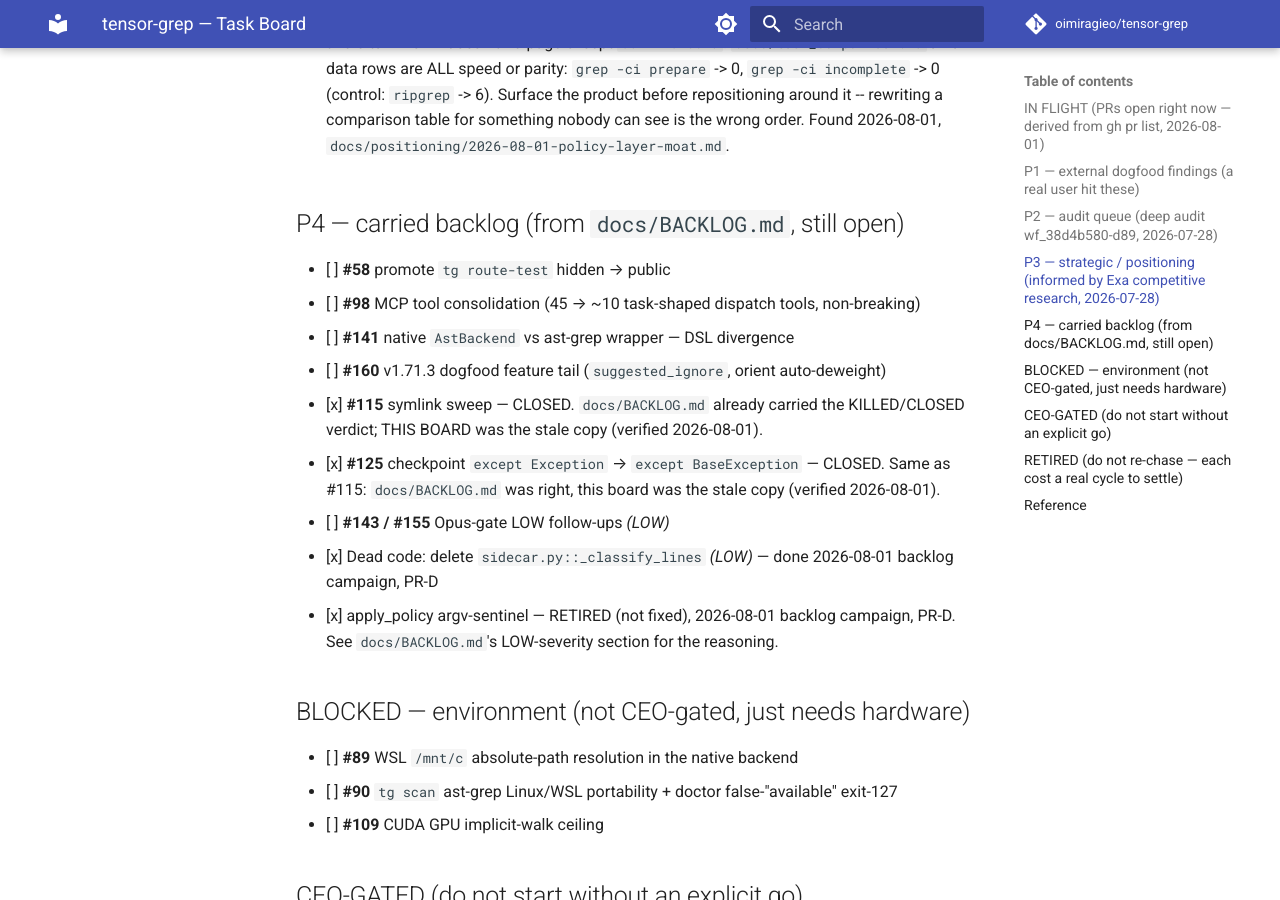
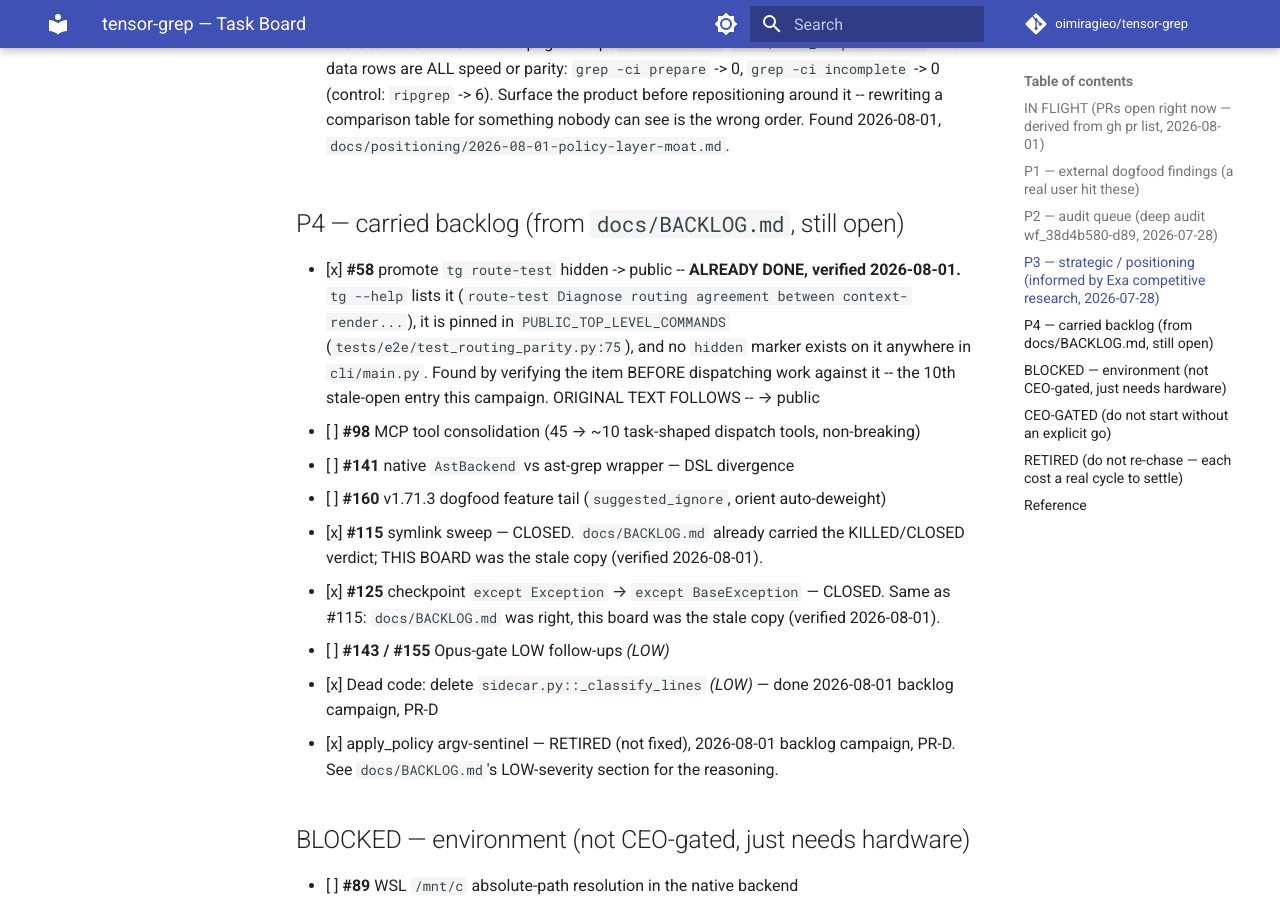
Before and after one commit to oimiragieo/tensor-grep, an MkDocs documentation site: the page built from docs/TASK_BOARD.md, in a window 1280 px wide and 900 px high, scrolled down 6483 px. Built offline with MkDocs 1.6.1 and Material for MkDocs 9.7.7, drawn with Linux system fonts in a browser that asks for light colours; comment, search, counter and statistics services are not loaded.

Commit message:
docs: close #58 -- tg route-test was already public
The hourly backlog driver picked #58 ("promote tg route-test hidden -> public")
as its dispatch candidate, then verified the item before spawning an agent
against it. It is already done:

  tg --help          lists "route-test  Diagnose routing agreement between..."
  routing parity     "route-test" pinned in PUBLIC_TOP_LEVEL_COMMANDS (:75)
  cli/main.py        no `hidden` marker on the command anywhere

This is the 10th stale-open entry found this campaign (nine in the reconcile,
this one today). It is also the concrete argument for verifying an item BEFORE
dispatching: an agent sent to "make route-test public" would have spent a cycle
discovering the same thing, or worse, invented a change to justify the task.

Original text preserved under the closure.

Co-Authored-By: Claude Opus 5 (1M context) <noreply@anthropic.com>

```diff
--- a/docs/TASK_BOARD.md
+++ b/docs/TASK_BOARD.md
@@ -194,7 +194,7 @@ review, each verified against the real code (a finding without a `file:line` was
 
 ## P4 — carried backlog (from `docs/BACKLOG.md`, still open)
 
-- [ ] **#58** promote `tg route-test` hidden → public
+- [x] **#58** promote `tg route-test` hidden -> public -- **ALREADY DONE, verified 2026-08-01.** `tg --help` lists it (`route-test  Diagnose routing agreement between context-render...`), it is pinned in `PUBLIC_TOP_LEVEL_COMMANDS` (`tests/e2e/test_routing_parity.py:75`), and no `hidden` marker exists on it anywhere in `cli/main.py`. Found by verifying the item BEFORE dispatching work against it -- the 10th stale-open entry this campaign. ORIGINAL TEXT FOLLOWS --  → public
 - [ ] **#98** MCP tool consolidation (45 → ~10 task-shaped dispatch tools, non-breaking)
 - [ ] **#141** native `AstBackend` vs ast-grep wrapper — DSL divergence
 - [ ] **#160** v1.71.3 dogfood feature tail (`suggested_ignore`, orient auto-deweight)
```
